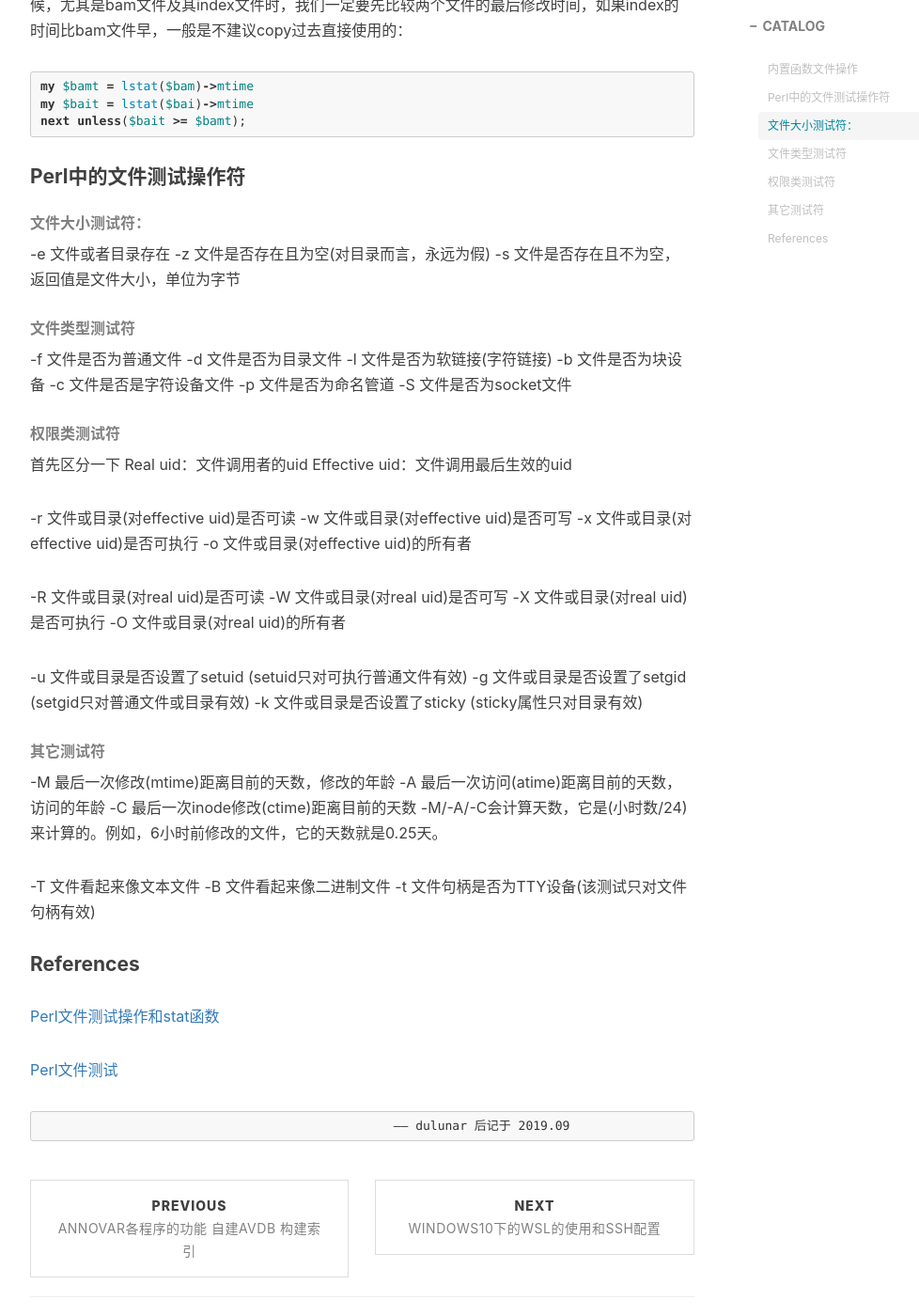
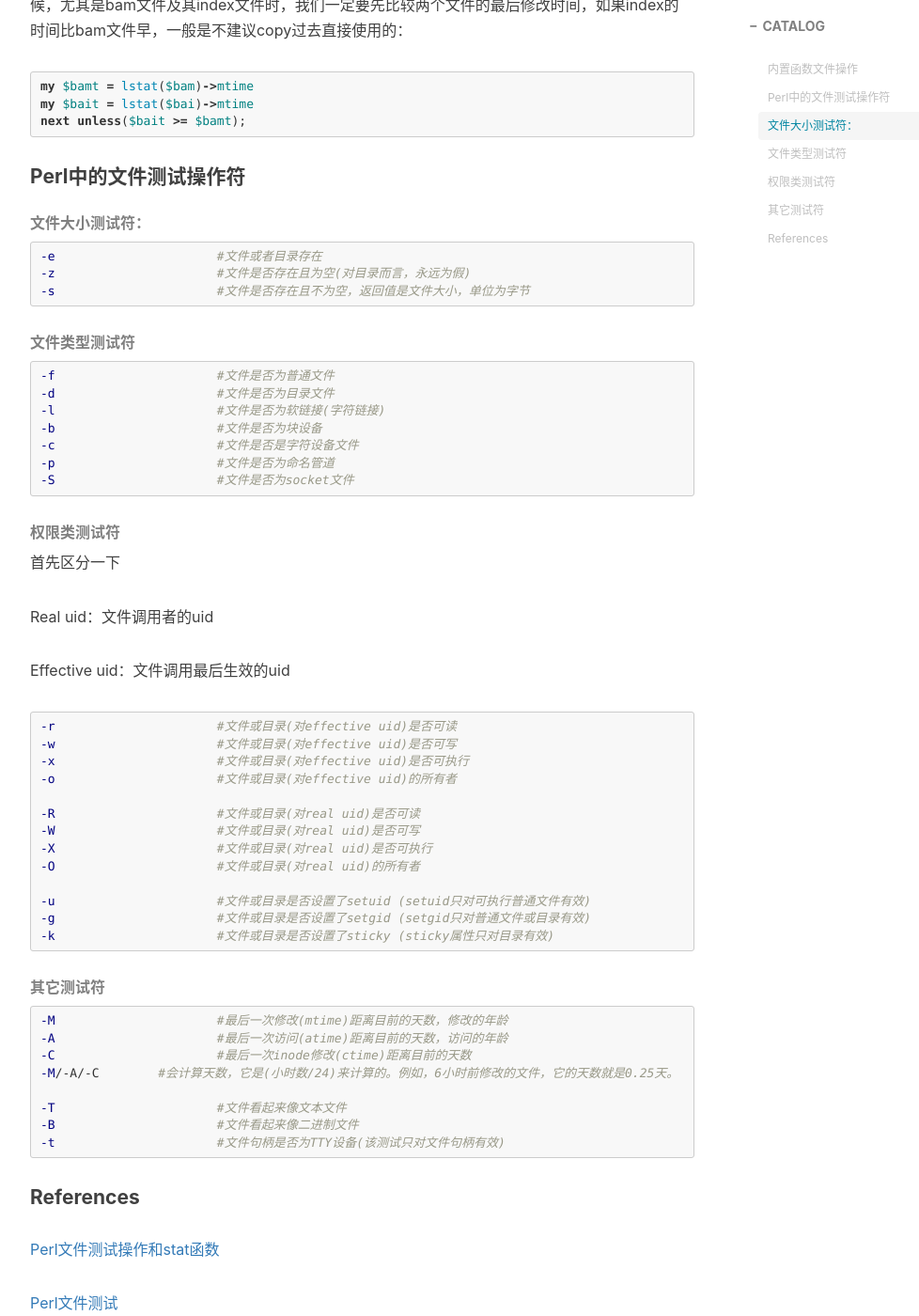
Before and after one commit to gygys/gygys.github.io, a Jekyll site: the page built from _posts/2019-09-20-Perl中的文件测试操作符.md, in a window 1280 px wide and 1400 px high, scrolled down 1471 px. Shown: the whole window at 94% size, without its empty margins (233-1211 px from the left). Built offline with Jekyll 4.4.1, drawn with Linux system fonts in a browser that asks for light colours; nearby versions of some CDN libraries; comment, search, counter and statistics services are not loaded.

Commit message:
Update 2019-09-20-Perl中的文件测试操作符.md

````diff
--- a/_posts/2019-09-20-Perl中的文件测试操作符.md
+++ b/_posts/2019-09-20-Perl中的文件测试操作符.md
@@ -51,44 +51,54 @@ next unless($bait >= $bamt);
 
 #### Perl中的文件测试操作符
 ###### 文件大小测试符：
--e            文件或者目录存在
--z            文件是否存在且为空(对目录而言，永远为假)
--s            文件是否存在且不为空，返回值是文件大小，单位为字节
+```shell
+-e			#文件或者目录存在
+-z			#文件是否存在且为空(对目录而言，永远为假)
+-s			#文件是否存在且不为空，返回值是文件大小，单位为字节
+```
 ###### 文件类型测试符
--f            文件是否为普通文件
--d           文件是否为目录文件
--l            文件是否为软链接(字符链接)
--b           文件是否为块设备
--c           文件是否是字符设备文件
--p           文件是否为命名管道
--S           文件是否为socket文件
+```shell
+-f			#文件是否为普通文件
+-d			#文件是否为目录文件
+-l			#文件是否为软链接(字符链接)
+-b			#文件是否为块设备
+-c			#文件是否是字符设备文件
+-p			#文件是否为命名管道
+-S			#文件是否为socket文件
+```
 ###### 权限类测试符
 首先区分一下
+
 Real uid：文件调用者的uid
+
 Effective uid：文件调用最后生效的uid
 
--r            文件或目录(对effective uid)是否可读
--w           文件或目录(对effective uid)是否可写
--x            文件或目录(对effective uid)是否可执行
--o            文件或目录(对effective uid)的所有者
+```shell
+-r			#文件或目录(对effective uid)是否可读
+-w			#文件或目录(对effective uid)是否可写
+-x			#文件或目录(对effective uid)是否可执行
+-o			#文件或目录(对effective uid)的所有者
 
--R            文件或目录(对real uid)是否可读
--W           文件或目录(对real uid)是否可写
--X            文件或目录(对real uid)是否可执行
--O            文件或目录(对real uid)的所有者
+-R			#文件或目录(对real uid)是否可读
+-W			#文件或目录(对real uid)是否可写
+-X			#文件或目录(对real uid)是否可执行
+-O			#文件或目录(对real uid)的所有者
 
--u            文件或目录是否设置了setuid (setuid只对可执行普通文件有效)
--g            文件或目录是否设置了setgid (setgid只对普通文件或目录有效)
--k            文件或目录是否设置了sticky (sticky属性只对目录有效)
+-u			#文件或目录是否设置了setuid (setuid只对可执行普通文件有效)
+-g			#文件或目录是否设置了setgid (setgid只对普通文件或目录有效)
+-k			#文件或目录是否设置了sticky (sticky属性只对目录有效)
+```
 ###### 其它测试符
--M           最后一次修改(mtime)距离目前的天数，修改的年龄
--A           最后一次访问(atime)距离目前的天数，访问的年龄
--C           最后一次inode修改(ctime)距离目前的天数
--M/-A/-C会计算天数，它是(小时数/24)来计算的。例如，6小时前修改的文件，它的天数就是0.25天。
+```shell
+-M			#最后一次修改(mtime)距离目前的天数，修改的年龄
+-A			#最后一次访问(atime)距离目前的天数，访问的年龄
+-C			#最后一次inode修改(ctime)距离目前的天数
+-M/-A/-C	#会计算天数，它是(小时数/24)来计算的。例如，6小时前修改的文件，它的天数就是0.25天。
 
--T           文件看起来像文本文件
--B           文件看起来像二进制文件
--t            文件句柄是否为TTY设备(该测试只对文件句柄有效)
+-T			#文件看起来像文本文件
+-B			#文件看起来像二进制文件
+-t			#文件句柄是否为TTY设备(该测试只对文件句柄有效)
+```
 
 #### References
 [Perl文件测试操作和stat函数][测试符]
````
